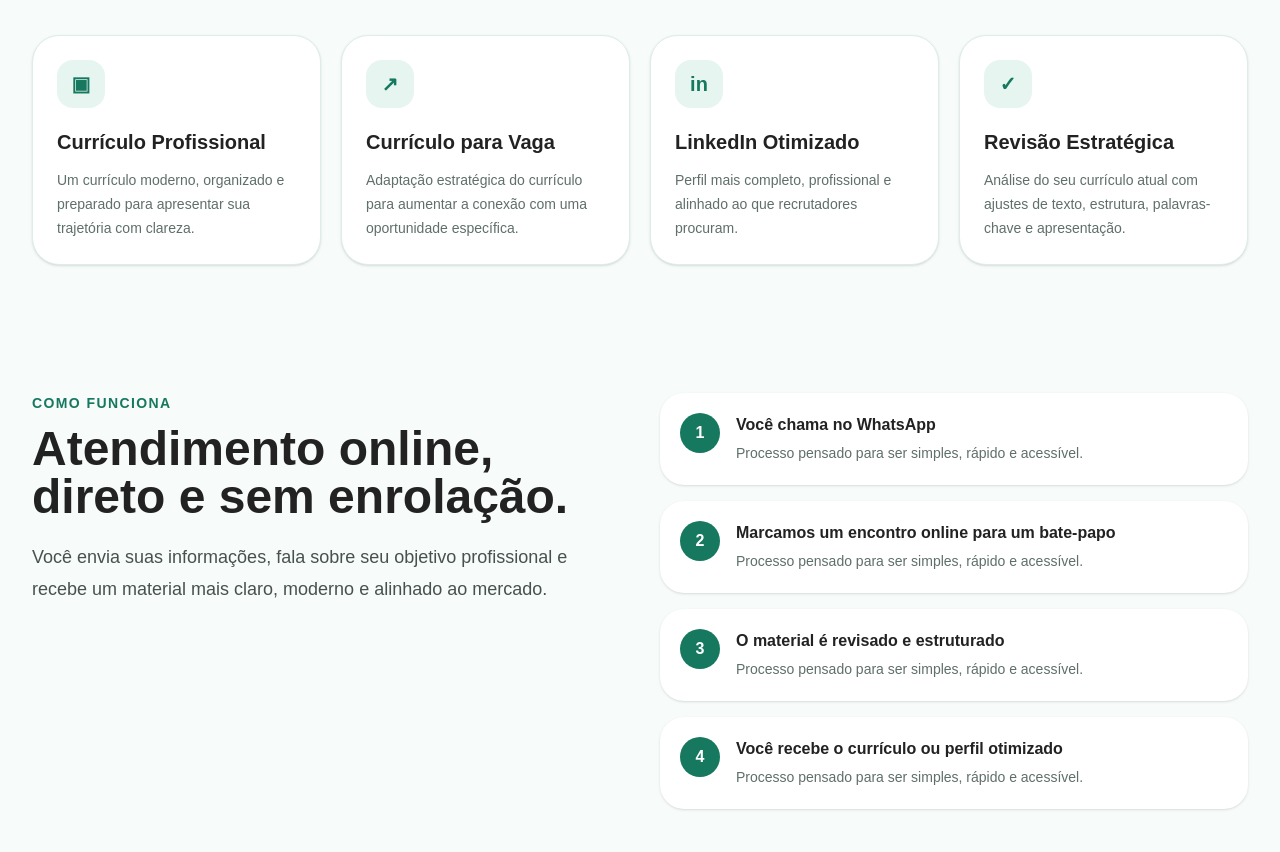
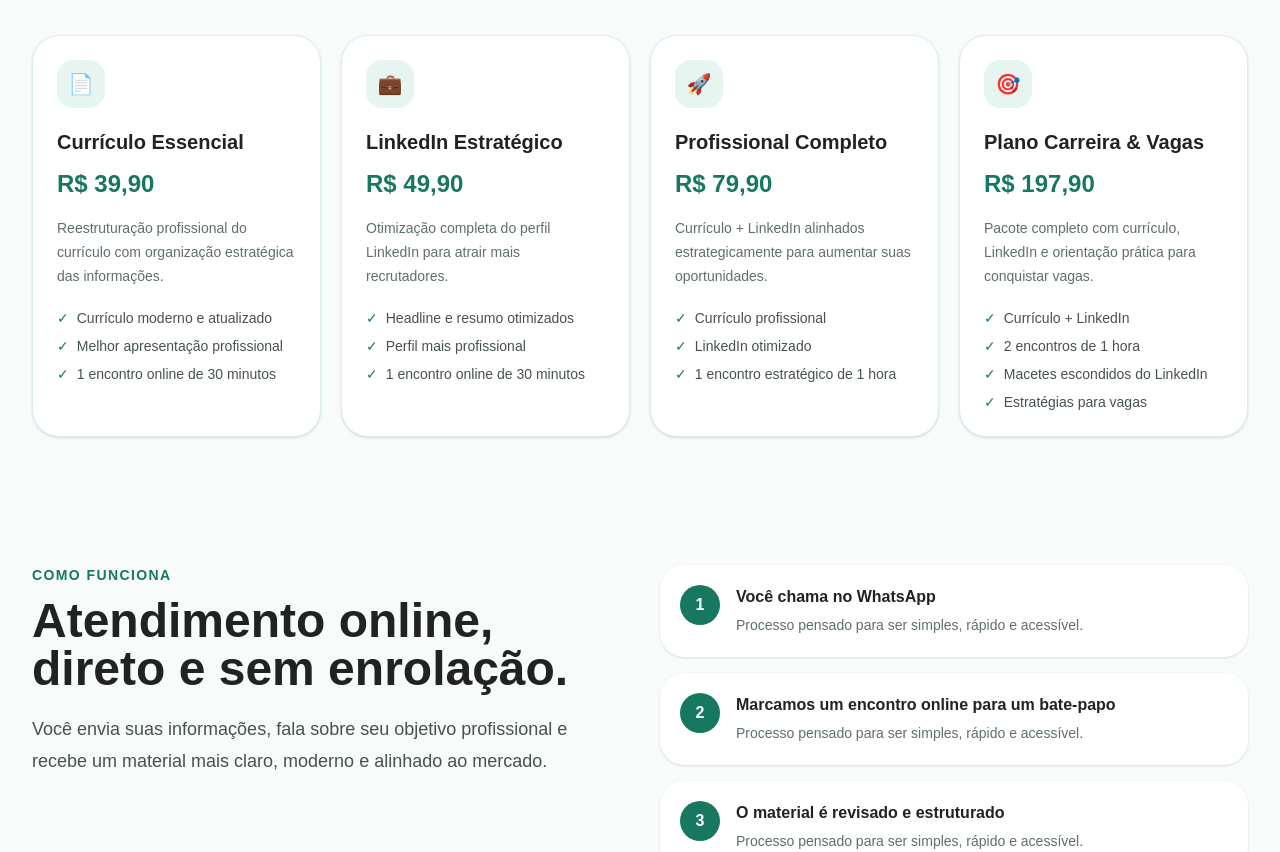
Before and after one commit to rogerluiizz/time-luiz, a Next.js app: page / in a window 1280 px wide. Shown: the part 1440-2292 px from the top of the page. Built offline with nearby package versions, Linux system fonts and the light colour scheme.

Commit message:
Atualiza seção de serviços

```diff
--- a/src/app/page.jsx
+++ b/src/app/page.jsx
@@ -2,28 +2,53 @@
 
 const services = [
   {
-    icon: "▣",
-    title: "Currículo Profissional",
+    icon: "📄",
+    title: "Currículo Essencial",
+    price: "R$ 39,90",
     description:
-      "Um currículo moderno, organizado e preparado para apresentar sua trajetória com clareza.",
+      "Reestruturação profissional do currículo com organização estratégica das informações.",
+    extras: [
+      "Currículo moderno e atualizado",
+      "Melhor apresentação profissional",
+      "1 encontro online de 30 minutos",
+    ],
   },
   {
-    icon: "↗",
-    title: "Currículo para Vaga",
+    icon: "💼",
+    title: "LinkedIn Estratégico",
+    price: "R$ 49,90",
     description:
-      "Adaptação estratégica do currículo para aumentar a conexão com uma oportunidade específica.",
+      "Otimização completa do perfil LinkedIn para atrair mais recrutadores.",
+    extras: [
+      "Headline e resumo otimizados",
+      "Perfil mais profissional",
+      "1 encontro online de 30 minutos",
+    ],
   },
   {
-    icon: "in",
-    title: "LinkedIn Otimizado",
+    icon: "🚀",
+    title: "Profissional Completo",
+    price: "R$ 79,90",
     description:
-      "Perfil mais completo, profissional e alinhado ao que recrutadores procuram.",
+      "Currículo + LinkedIn alinhados estrategicamente para aumentar suas oportunidades.",
+    extras: [
+      "Currículo profissional",
+      "LinkedIn otimizado",
+      "1 encontro estratégico de 1 hora",
+    ],
   },
   {
-    icon: "✓",
-    title: "Revisão Estratégica",
+    icon: "🎯",
+    title: "Plano Carreira & Vagas",
+    price: "R$ 197,90",
     description:
-      "Análise do seu currículo atual com ajustes de texto, estrutura, palavras-chave e apresentação.",
+      "Pacote completo com currículo, LinkedIn e orientação prática para conquistar vagas.",
+    extras: [
+      "Currículo + LinkedIn",
+      "2 encontros de 1 hora",
+      "Macetes escondidos do LinkedIn",
+      "Estratégias para vagas",
+    ],
   },
 ];
 
@@ -191,7 +216,25 @@
                   {service.icon}
                 </div>
                 <h3 className="text-xl font-bold text-[#222222]">{service.title}</h3>
-                <p className="mt-3 text-sm leading-6 text-[#5f6f69]">{service.description}</p>
+                <p className="mt-3 text-2xl font-black text-[#16795f]">
+  {service.price}
+</p>
+
+<p className="mt-4 text-sm leading-6 text-[#5f6f69]">
+  {service.description}
+</p>
+
+<div className="mt-5 space-y-2">
+  {service.extras.map((item) => (
+    <div
+      key={item}
+      className="flex items-center gap-2 text-sm text-[#47524e]"
+    >
+      <span className="text-[#16795f]">✓</span>
+      <span>{item}</span>
+    </div>
+  ))}
+</div>
               </div>
             ))}
           </div>
```
